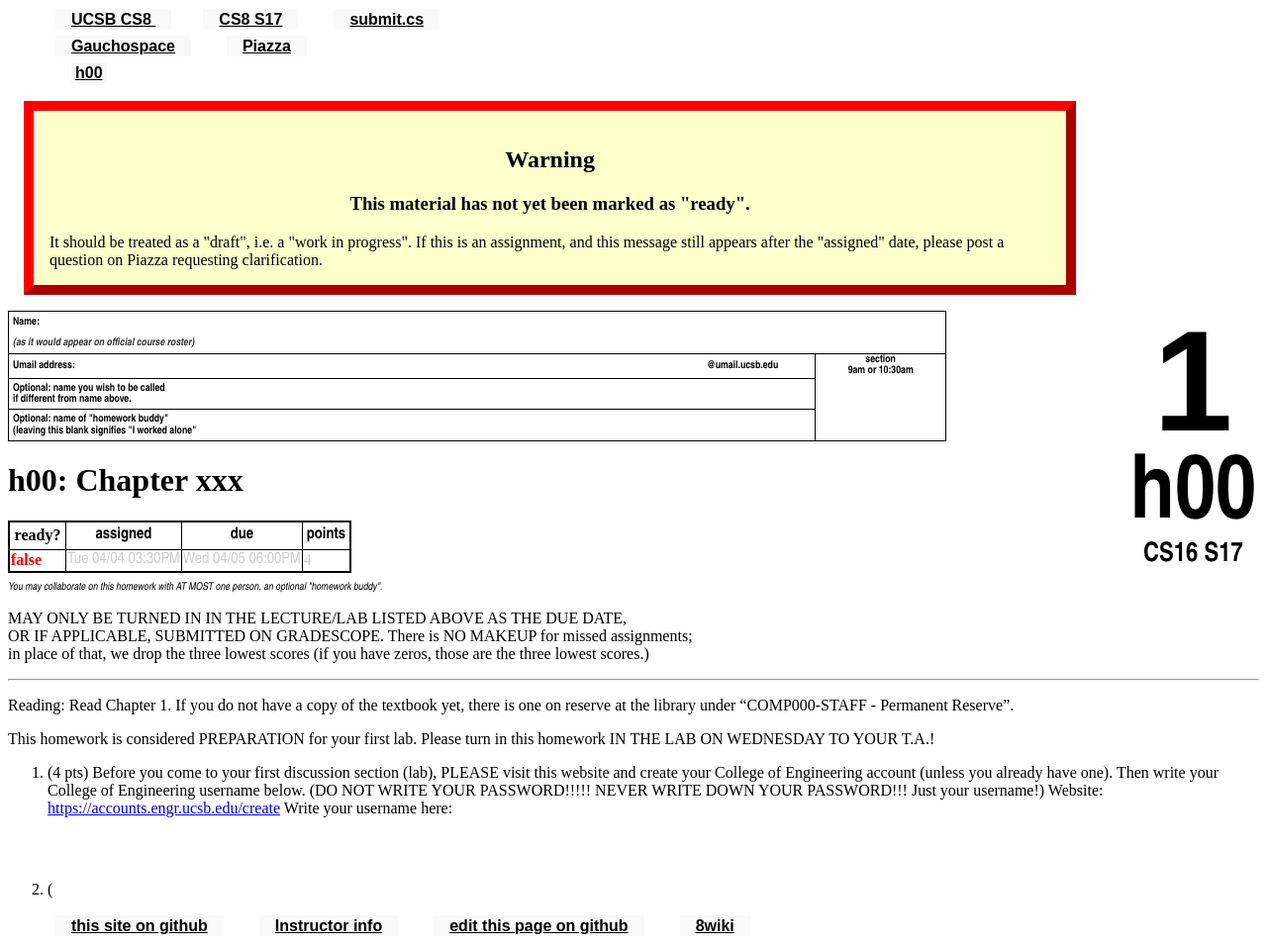
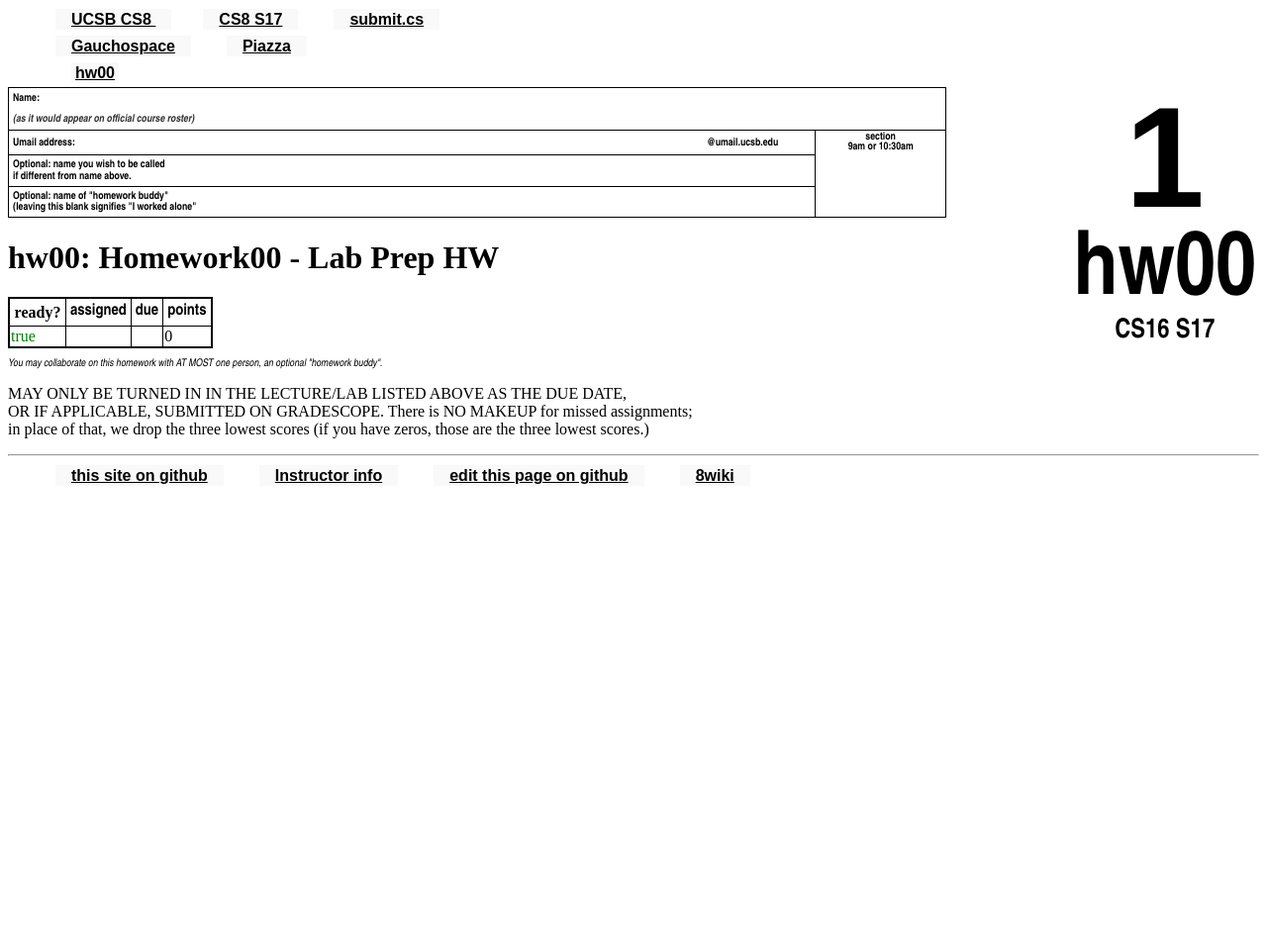
Before and after one commit to pconrad/ucsb-cs8-s17.github.io, a Jekyll site: the page built from _hwk/h01.md, in a window 1280 px wide. Shown: the whole page at 99% size. Built offline with Jekyll 4.4.1, drawn with Linux system fonts in a browser that asks for light colours; after the commit the page ends 900 px from its top, so only the background shows below that.

Commit message:
Update h01.md

```diff
--- a/_hwk/h01.md
+++ b/_hwk/h01.md
@@ -1,19 +1,6 @@
 ---
-num: "h00"
-desc: "Chapter xxx"
-ready: false
-assigned: 2017-04-04 15:30:00.00-7:00
-due: 2017-04-05 18:00:00.00-7:00
-pdf: "http://www.cs.ucsb.edu/~zmatni/cs8s17/hwk/h00.pdf"
+num: "hw00"
+desc: "Homework00 - Lab Prep HW"
+ready: true
+pdfurl: /hw/h00.pdf
 ---
-
-Reading: Read Chapter 1.    If you do not have a copy of the textbook yet, there is one on reserve at the library under "COMP000-STAFF - Permanent Reserve".
-
-This homework is considered PREPARATION for your first lab. Please turn in this homework IN THE LAB ON WEDNESDAY TO YOUR T.A.!
-
-1.      (4 pts) Before you come to your first discussion section (lab), PLEASE visit this website and create your College of Engineering account (unless you already have one).  Then write your College of Engineering username below. (DO NOT WRITE YOUR PASSWORD!!!!!  NEVER WRITE DOWN YOUR PASSWORD!!! Just your username!)
-Website: <https://accounts.engr.ucsb.edu/create>
-Write your username here:
-        <div style="margin-bottom:4em"></div>
-
-2.		(
```
